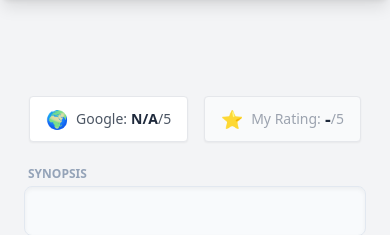
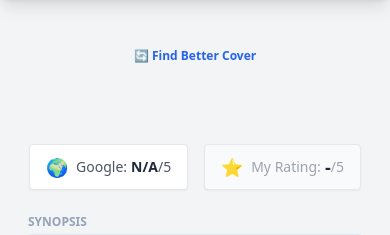
Before and after one commit to dafioram/BookLogger, a FastAPI app: template app/templates/book_detail.html in a window 390 px wide; the page is wider, and only the part inside the window is pictured. Shown: the part 64-299 px from the top of that part. Run offline with FastAPI, Linux system fonts and the light colour scheme; the template is opened without the code that fills it, so the values that code supplies are empty; some libraries are stand-ins or nearby versions.

Commit message:
Allow cover swapping via pop-up

```diff
--- a/app/main.py
+++ b/app/main.py
@@ -11,7 +11,7 @@ import os
 import uuid # <-- Added for Manual ID generation
 from datetime import date
 from .database import init_db, get_db_connection, backup_database
-from .metadata import search_aggregated # <-- Added for Search Aggregation
+from .metadata import search_aggregated
 
 @asynccontextmanager
 async def lifespan(app: FastAPI):
@@ -565,6 +565,51 @@ async def author_page(request: Request, name: str):
         "author_name": name
     })
 
+# --- COVER SWAPPER ROUTES ---
+
+@app.get("/book/{id}/cover_options", response_class=HTMLResponse)
+async def get_cover_options(request: Request, id: int):
+    conn = get_db_connection()
+    book = conn.execute("SELECT title, author, isbn13 FROM books WHERE id = ?", (id,)).fetchone()
+    conn.close()
+
+    if not book: return "Book not found"
+
+    # 1. Search using ISBN (best) or Title
+    query = book['isbn13'] if book['isbn13'] else f"{book['title']} {book['author']}"
+
+    # 2. Reuse your existing smart search
+    results = await search_aggregated(query)
+
+    # 3. Filter down to just unique, valid images
+    # We use a set to dedup URLs
+    unique_covers = []
+    seen_urls = set()
+
+    for r in results:
+        url = r.get('cover')
+        if url and "placeholder" not in url and url not in seen_urls:
+            unique_covers.append(url)
+            seen_urls.add(url)
+
+    return templates.TemplateResponse("partials/cover_options.html", {
+        "request": request,
+        "book_id": id,
+        "covers": unique_covers
+    })
+
+@app.post("/book/{id}/set_cover")
+async def set_cover(id: int, new_cover_url: str = Form(...)):
+    conn = get_db_connection()
+
+    # Update the book record
+    conn.execute("UPDATE books SET cover_url = ?, cover_path = NULL WHERE id = ?", (new_cover_url, id))
+    conn.commit()
+    conn.close()
+
+    # Refresh the page to show the new look
+    return RedirectResponse(url=f"/book/{id}", status_code=303)
+
 # --- LOG MANAGEMENT ---
 @app.get("/log/{log_id}/edit", response_class=HTMLResponse)
 async def edit_log_page(request: Request, log_id: int):
--- a/app/templates/book_detail.html
+++ b/app/templates/book_detail.html
@@ -5,8 +5,22 @@
 
     <div class="flex flex-col md:flex-row gap-10 mb-10">
 
-        <div class="flex-shrink-0 mx-auto md:mx-0">
-            <img src="{{ book.cover_url }}" class="w-72 rounded-lg shadow-xl">
+        <div class="w-full md:w-1/3 flex flex-col items-center flex-shrink-0">
+
+            <div class="w-48 md:w-64 shadow-xl rounded-lg overflow-hidden mb-6 relative group">
+                <img src="{{ book.cover_url }}" class="w-full h-auto object-cover">
+            </div>
+
+            <button
+                onclick="document.getElementById('cover-modal').classList.remove('hidden')"
+                hx-get="/book/{{ book.id }}/cover_options"
+                hx-target="#modal-content"
+                hx-indicator="#modal-loading"
+                class="text-xs font-bold text-blue-600 hover:text-blue-800 hover:underline flex items-center justify-center gap-1 mx-auto mb-2"
+            >
+                <span>🔄 Find Better Cover</span>
+            </button>
+
         </div>
 
         <div class="flex-grow text-center md:text-left flex flex-col">
@@ -222,4 +236,38 @@
         </div>
     </div>
 </div>
+
+<div id="cover-modal" class="hidden fixed inset-0 z-50 overflow-y-auto" aria-labelledby="modal-title" role="dialog" aria-modal="true">
+
+    <div class="flex items-center justify-center min-h-screen px-4 pt-4 pb-20 text-center sm:block sm:p-0">
+
+        <div class="fixed inset-0 bg-gray-500 bg-opacity-75 transition-opacity" aria-hidden="true" onclick="document.getElementById('cover-modal').classList.add('hidden')"></div>
+
+        <span class="hidden sm:inline-block sm:align-middle sm:h-screen" aria-hidden="true">&#8203;</span>
+
+        <div class="inline-block align-bottom bg-white rounded-lg text-left overflow-hidden shadow-xl transform transition-all sm:my-8 sm:align-middle sm:max-w-4xl sm:w-full">
+
+            <div class="bg-gray-50 px-4 py-3 border-b border-gray-200 flex justify-between items-center">
+                <h3 class="text-lg leading-6 font-medium text-gray-900" id="modal-title">Select a New Cover</h3>
+                <button onclick="document.getElementById('cover-modal').classList.add('hidden')" class="text-gray-400 hover:text-gray-500 focus:outline-none">
+                    <span class="text-2xl">&times;</span>
+                </button>
+            </div>
+
+            <div class="bg-white px-4 pt-5 pb-4 sm:p-6 sm:pb-4 min-h-[300px]">
+
+                <div id="modal-loading" class="htmx-indicator flex flex-col items-center justify-center h-48 space-y-4">
+                    <svg class="animate-spin h-10 w-10 text-blue-500" xmlns="http://www.w3.org/2000/svg" fill="none" viewBox="0 0 24 24">
+                        <circle class="opacity-25" cx="12" cy="12" r="10" stroke="currentColor" stroke-width="4"></circle>
+                        <path class="opacity-75" fill="currentColor" d="M4 12a8 8 0 018-8V0C5.373 0 0 5.373 0 12h4zm2 5.291A7.962 7.962 0 014 12H0c0 3.042 1.135 5.824 3 7.938l3-2.647z"></path>
+                    </svg>
+                    <p class="text-gray-500 font-medium">Searching Google & Open Library...</p>
+                </div>
+
+                <div id="modal-content"></div>
+            </div>
+
+        </div>
+    </div>
+</div>
 {% endblock %}
```
Also changed, not shown: app/templates/partials/cover_options.html (added, +21 -0 lines). Lines whose indentation alone changed are shown as unchanged.
